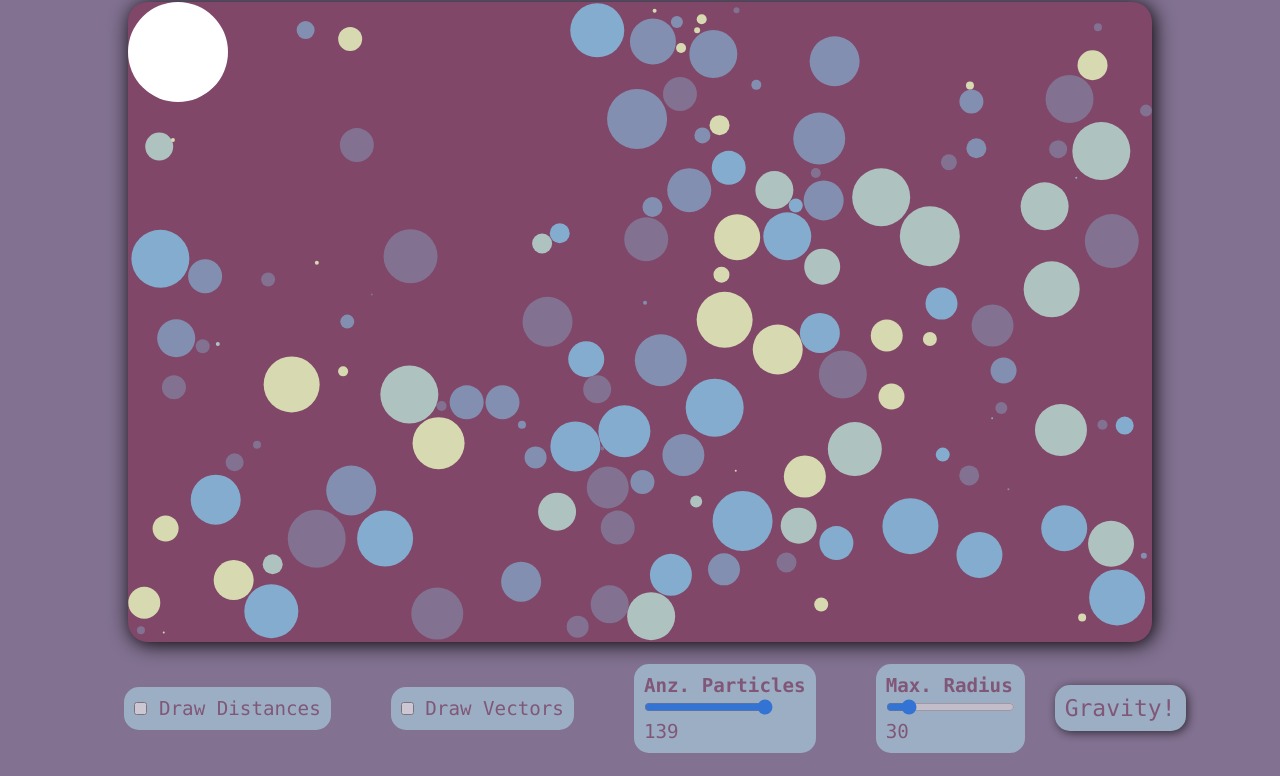
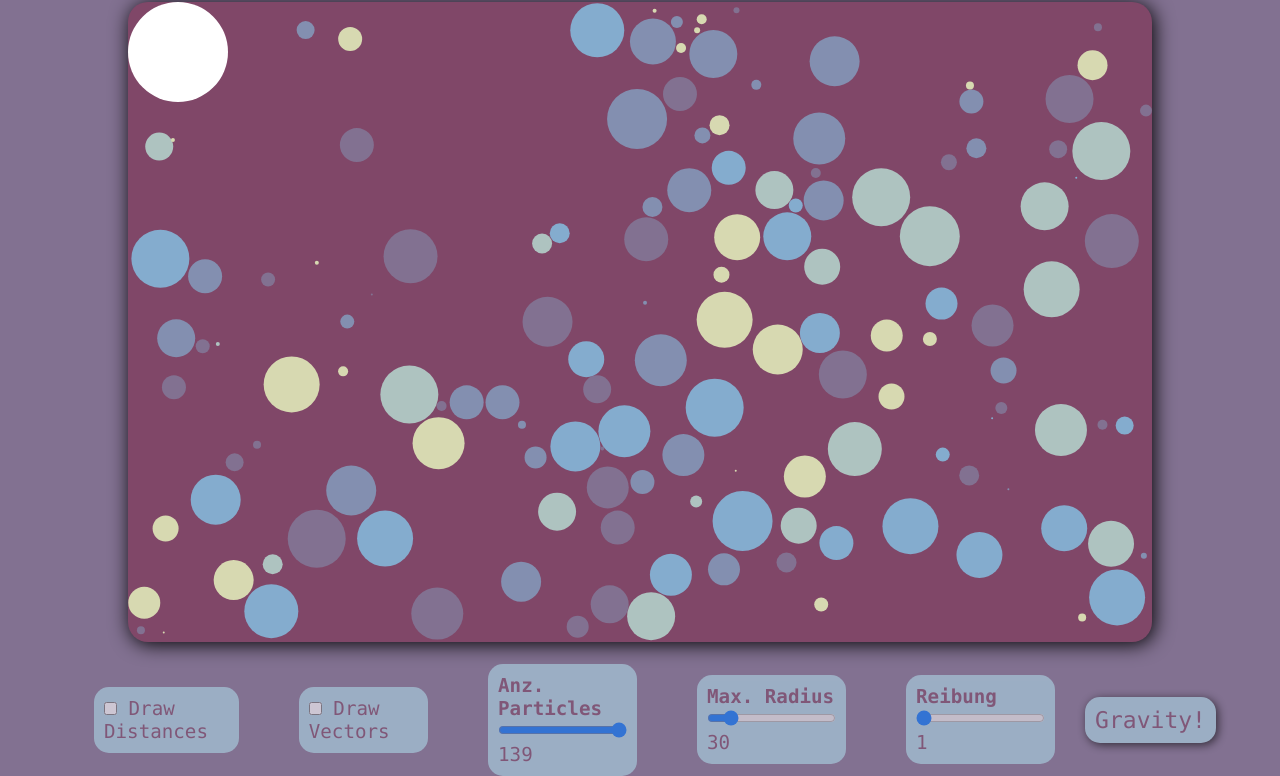
Before and after one commit to Road2Nohand/CircularCollisionDetection, a plain HTML site: page index.html in a window 1280 px wide. Shown: the part 82-858 px from the top of the page. Before the commit the page ends 835 px from the top, so only its background shows below. Drawn offline with Linux system fonts and the light colour scheme.

Commit message:
include "Reibungs" slider

```diff
--- a/app.js
+++ b/app.js
@@ -33,6 +33,7 @@ let drawVectors = drawVectorsCheckBox.checked;
 
 let anzParticles = document.getElementById("anzParticles");
 let anzParticlesOutput = document.getElementById("anzParticlesOutput");
+let reibungsSliderOutput = document.getElementById("reibungsSliderOutput");
 let ANZ_KREISE = anzParticles.value;
 anzParticlesOutput.innerHTML = anzParticles.value;
 
@@ -44,6 +45,7 @@ let MAX_KREIS_RADIUS = 30;  // Standardwert für max Radius
 // Neuer Slider für MAX_KREIS_RADIUS
 let maxRadiusSlider = document.getElementById("maxRadiusSlider");
 let maxRadiusOutput = document.getElementById("maxRadiusOutput");
+let reibungsSlider = document.getElementById("reibungsSlider");
 maxRadiusOutput.innerHTML = MAX_KREIS_RADIUS;
 
 let Kreise = [];
@@ -57,6 +59,7 @@ let iterations = 4;  // Anzahl der Impulsiterationen pro Frame
 let gravity = 400;    // Pixel/s^2 nach unten
 let restitution = 0.8; // Rückprallfaktor
 let friction = 1;   // Einfache Reibung
+reibungsSliderOutput.innerHTML = friction;
 let allowedPenetration = 0.01;
 let correctionFactor = 0.2;
 
@@ -472,6 +475,11 @@ maxRadiusSlider.oninput = () => {
     init();
 };
 
+reibungsSlider.oninput = () => {
+    friction = parseFloat(reibungsSlider.value);
+    reibungsSliderOutput.innerHTML = friction;
+}
+
 addEventListener("click", () => {
     if(MausKreis.hasGravity){
         MausKreis.hasGravity = false;
--- a/index.html
+++ b/index.html
@@ -43,6 +43,12 @@
             <p id="maxRadiusOutput">12</p>
         </div>
 
+        <div>
+            <p class="desc"><b>Reibung</b></p>
+            <input type="range" min="0.1" max="1000" value="1" id="reibungsSlider" />
+            <p id="reibungsSliderOutput">1</p>
+        </div>
+
         <button id="gravityBTN">Gravity!</button>
     </div>
 
```
